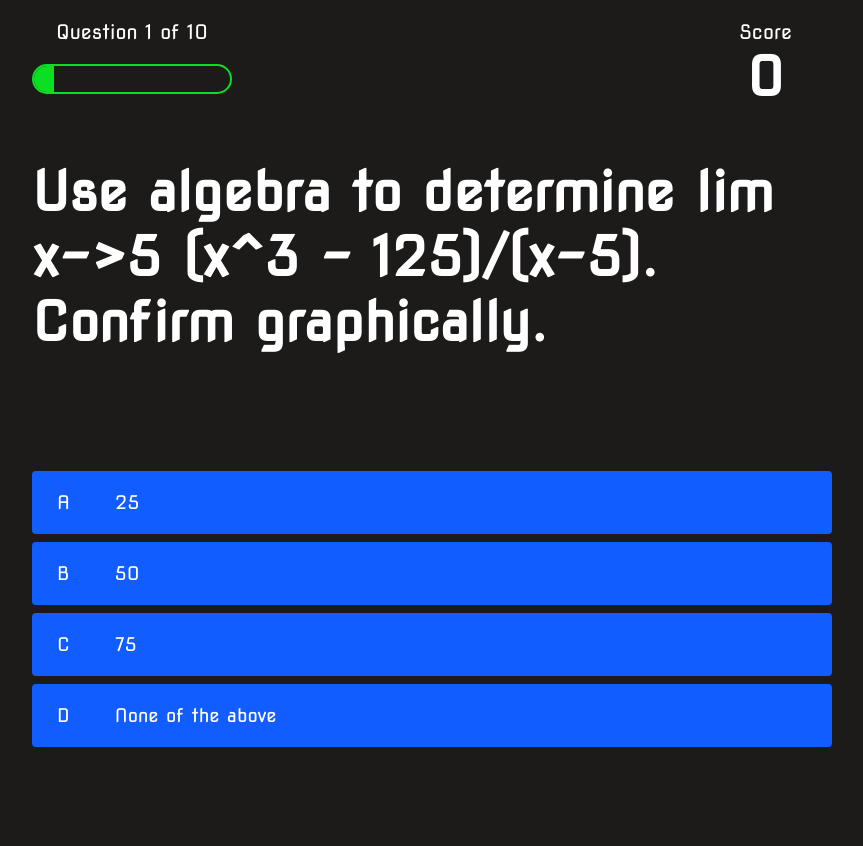
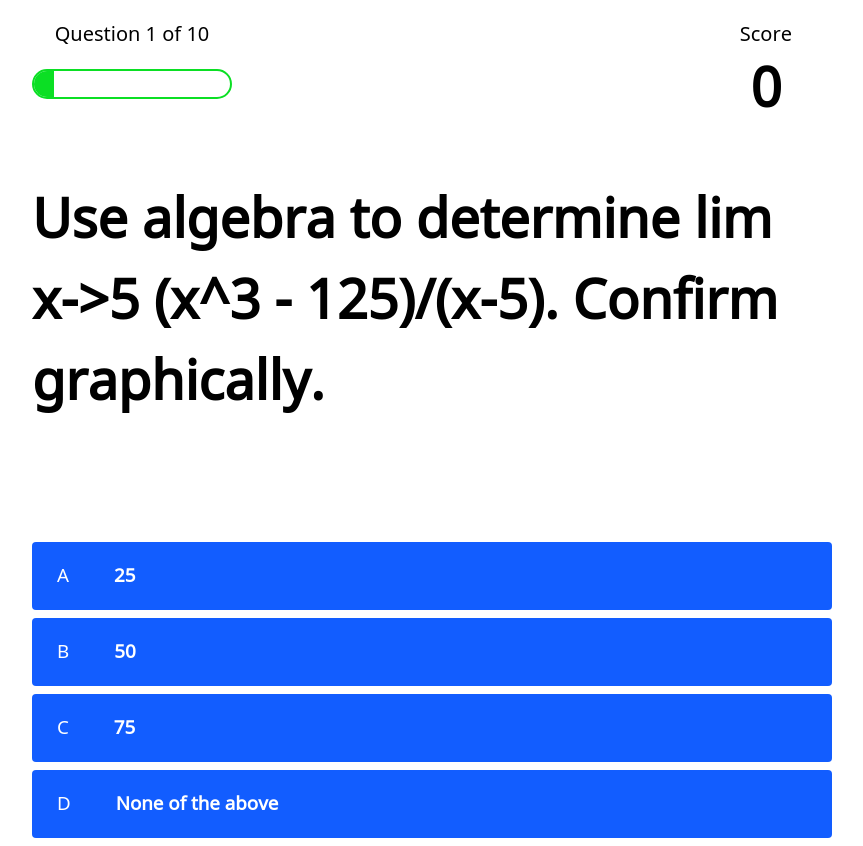
Before and after one commit to mrmark1998/calcQuiz, a plain HTML site: page 1/game.html in a window 1280 px wide. Shown: the whole page, without its empty margins (228-1091 px from the left). Before the commit the page ends 800 px from the top, so only its background shows below. Drawn offline with Linux system fonts and the light colour scheme.

Commit message:
modified:   Test/game.js 	modified:   game.css 	modified:   highscores.css 	modified:   style.css

```diff
--- a/game.css
+++ b/game.css
@@ -1,5 +1,5 @@
 body {
-    color: #fff;
+    color: rgb(0, 0, 0);
 }
 
 @media only screen and (max-width: 768px) {
@@ -62,10 +62,12 @@ body {
 
 .choice-prefix {
     padding: 2rem 2.5rem;
-    color: white;
+    color: rgb(255, 255, 255);
 }
 
 .choice-text {
+    font-weight: bold;
+    color: rgb(255, 255, 255);
     padding: 2rem;
     width: 100%;
 }
--- a/highscores.css
+++ b/highscores.css
@@ -1,5 +1,5 @@
 body {
-    color: #fff;
+    color: rgb(0, 0, 0);
 }
 
 ul {
--- a/style.css
+++ b/style.css
@@ -1,5 +1,5 @@
 
-@import url('https://fonts.googleapis.com/css2?family=Nova+Square&display=swap');
+@import url('https://fonts.googleapis.com/css2?family=Noto+Sans+Math');
 
 
 @media only screen and (max-width: 768px) {
@@ -16,7 +16,7 @@
 
     h1 {
         font-size: 2.4rem;
-        color: #fff;
+        color: #000;
         margin-top: 1rem;
         margin-bottom: 2rem;
     }
@@ -43,7 +43,7 @@
 
     h1 {
         font-size: 5.4rem;
-        color: #fff;
+        color: rgb(0, 0, 0);
         margin-bottom: 5rem;
     }
 
@@ -65,7 +65,7 @@
 }
 
 :root {
-    background-color: rgb(29, 26, 26)
+    background-color: rgb(255, 255, 255)
 }
 
 * {
@@ -73,7 +73,7 @@
     margin: 0;
     padding: 0;
     font-size: 62.5%;
-    font-family: 'Nova Square', cursive;
+    font-family: 'Noto Sans Math', cursive;
 }
 
 
@@ -193,7 +193,7 @@ input::placeholder {
 
 #end-text {
     font-size: 2.4rem;
-    color: #fff;
+    color: rgb(0, 0, 0);
     text-align: center;
 }
 
```
Also changed, not shown: Test/game.js (+22 -8 lines).
